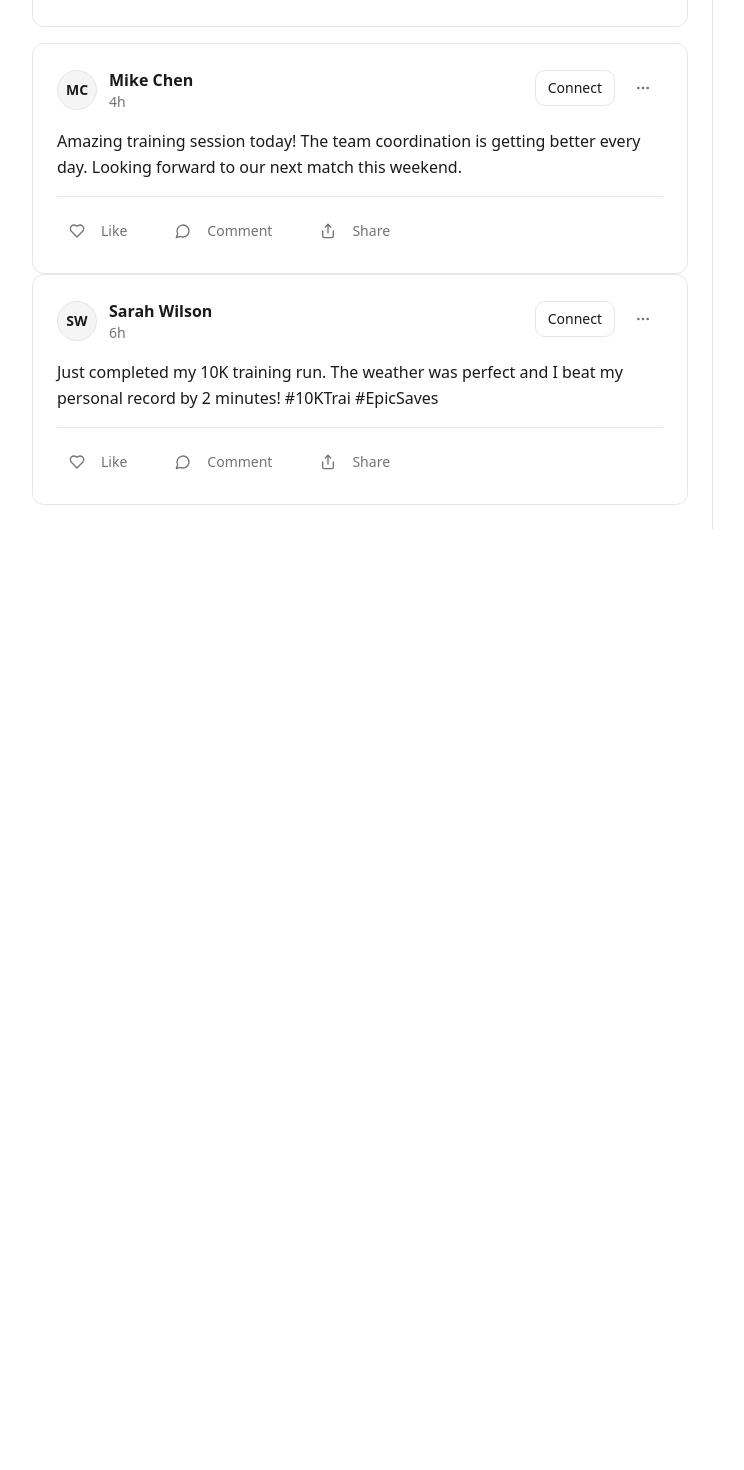
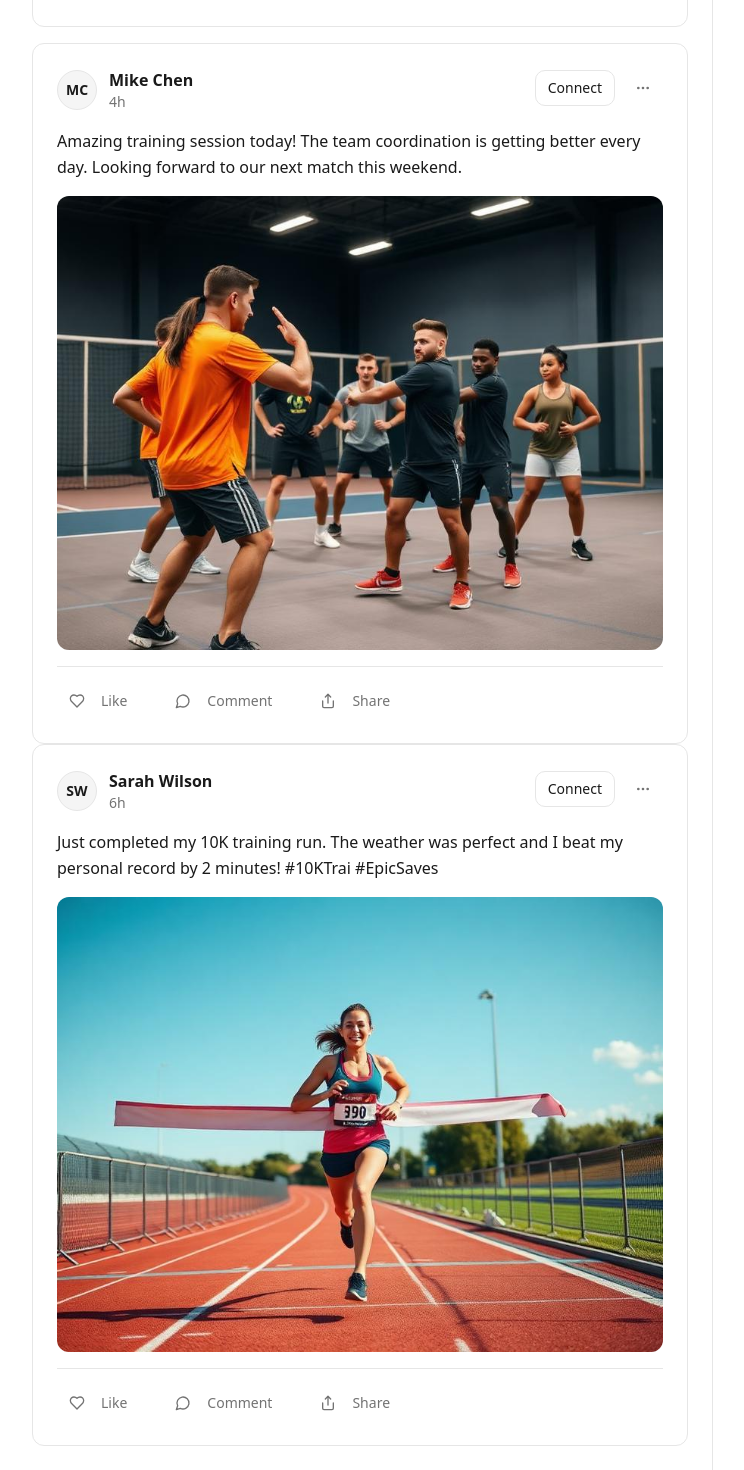
Before and after one commit to Sushanth0246/ai-assist-view, a React (Vite) app: page / in a window 1280 px wide. Shown: the part 977-2447 px from the top of the page, without its empty margins (248-992 px from the left). Before the commit the page ends 1506 px from the top, so only its background shows below. Built offline with nearby package versions, Linux system fonts and the light colour scheme.

Commit message:
Add post picture functionality
Add the ability to include pictures in posts.

```diff
--- a/src/pages/Index.tsx
+++ b/src/pages/Index.tsx
@@ -34,6 +34,7 @@ Proud moment! Sharing a few shots from the finals. Thanks to my coach and team."
               }}
               content="Amazing training session today! The team coordination is getting better every day. Looking forward to our next match this weekend."
               timeAgo="4h"
+              image="/team-training.jpg"
             />
 
             <FeedPost
@@ -44,6 +45,7 @@ Proud moment! Sharing a few shots from the finals. Thanks to my coach and team."
               }}
               content="Just completed my 10K training run. The weather was perfect and I beat my personal record by 2 minutes! #10KTrai #EpicSaves"
               timeAgo="6h"
+              image="/running-achievement.jpg"
             />
           </div>
         </div>
```
Also changed, not shown: public/running-achievement.jpg (added), public/team-training.jpg (added).
